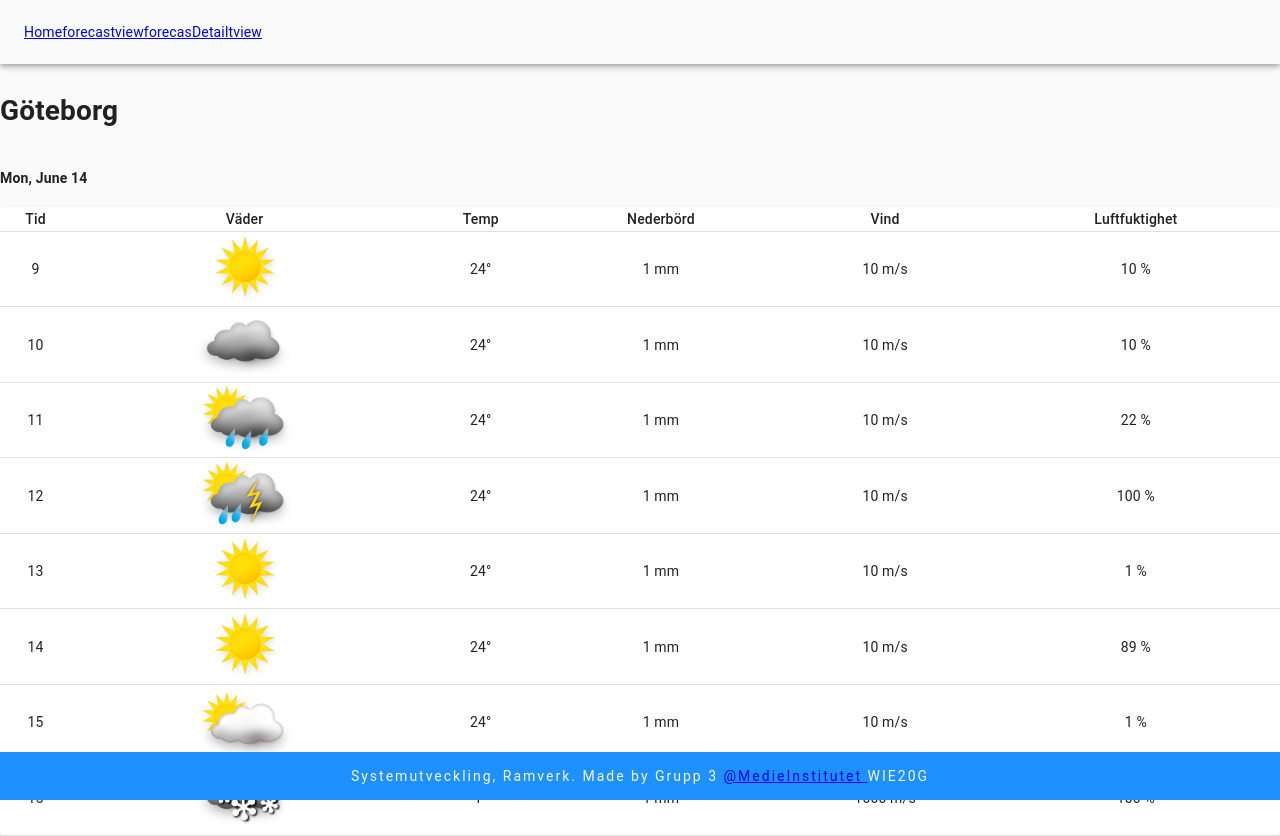
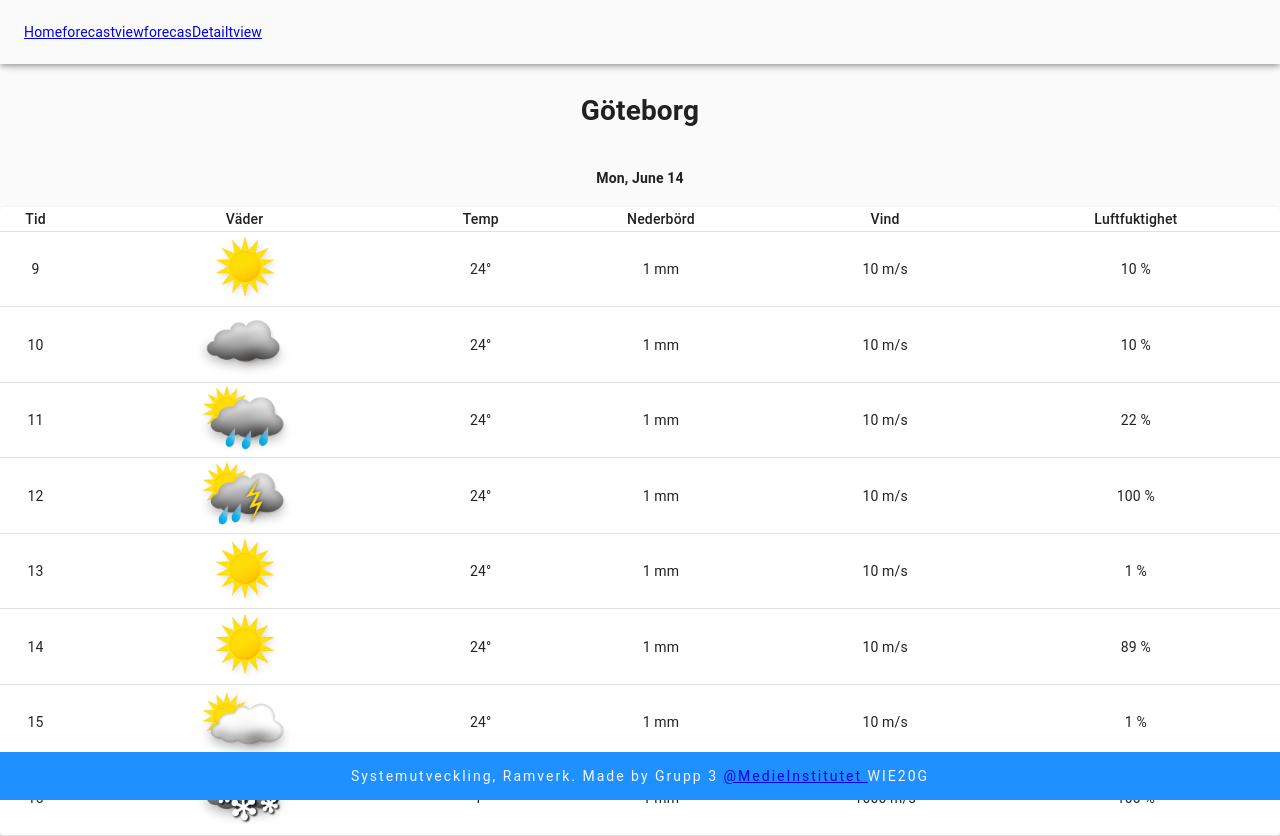
Before and after one commit to FredrikLjungqvist/Weather, a React (Create React App) app: page /forecastdetail in a window 1280 px wide. Built offline with nearby package versions, Linux system fonts and the light colour scheme.

Commit message:
update cssweatherdetails

```diff
--- a/src/components/UI/Layout.tsx
+++ b/src/components/UI/Layout.tsx
@@ -10,7 +10,6 @@ import Footer from '../Footer'
 
 const styles: CSSProperties = {
   display: "flex",
-  flexDirection: "column",
   marginTop: 72
 }
 
--- a/src/components/weather/CityForecastDetails.tsx
+++ b/src/components/weather/CityForecastDetails.tsx
@@ -1,5 +1,5 @@
 import React from 'react'
-import { Paper, TableContainer, Table, TableHead, TableCell, TableRow, TableBody, Hidden } from '@material-ui/core'
+import { Container, Paper, TableContainer, Table, TableHead, TableCell, TableRow, TableBody, Hidden } from '@material-ui/core'
 
 
 interface WeatherDetails {
@@ -105,8 +105,7 @@ const CityForecastDetails = () => {
 
   return (
     <>
-
-
+      <Container style={{ width: "100vw", display: "flex", alignItems: "center", flexDirection: "column" }} maxWidth='lg' disableGutters>
         <h1>Göteborg</h1>
         <h4>{datum.toLocaleString("se-SE", { weekday: "short", day: "numeric", month: 'long' })}</h4>
         <TableContainer component={Paper} >
@@ -145,6 +144,7 @@ const CityForecastDetails = () => {
             </TableBody>
           </Table>
         </TableContainer >
+      </Container>
 
     </>
   )
```
Lines whose indentation alone changed are shown as unchanged.
